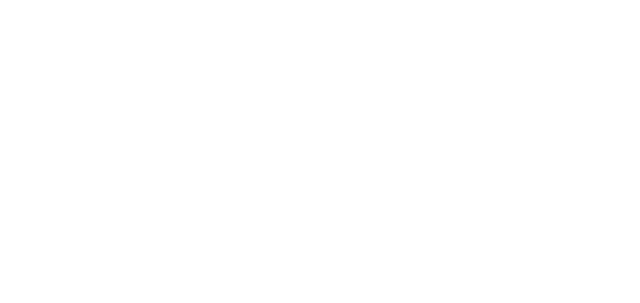
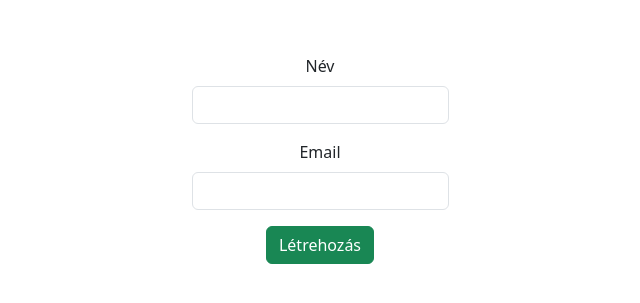
Before and after one commit to alexluczi/itmp-feladat, a React (Vite) app: page /mod in a window 1280 px wide. Shown: the part 241-544 px from the top of the page, without its empty margins (320-960 px from the left). Built offline with nearby package versions, Linux system fonts and the light colour scheme; the HTML template or start-up script is replaced by a standard one.

Commit message:
szerkeszte, törles, részletek - létrehozva

```diff
--- a/src/pages/Del.jsx
+++ b/src/pages/Del.jsx
@@ -1,21 +1,31 @@
-import { useParams } from 'react-router-dom';
 import { useState } from 'react';
 import axios from 'axios';
 
-function Del() {
-  const { id } = useParams();
-  const [result, setResult] = useState(null);
+function Del({ user, onDelete }) {
+  const [loading, setLoading] = useState(false);
+  const [error, setError] = useState(null);
 
-  const deleteUser = async () => {
+  const handleDelete = async () => {
+    setLoading(true);
+    setError(null);
     try {
-      const res = await axios.delete(`https://itmp.sulla.hu/users/${id}`);
-      setResult(res.data);
-    } catch (err) {
-      setResult(false);
+      await axios.delete(`https://itmp.sulla.hu/users/${user.id}`);
+      if (onDelete) onDelete();
+    } catch {
+      setError('Hiba történt a törléskor.');
     }
+    setLoading(false);
   };
 
-  return null;
+  if (!user) return null;
+
+  return (
+    <div>
+      <p>Biztosan törlöd ezt a felhasználót?</p>
+      <div><b>{user.name}</b> ({user.email})</div>
+      {error && <div className="alert alert-danger mt-2">{error}</div>}
+      <button className="btn btn-danger mt-3" onClick={handleDelete} disabled={loading}>Törlés</button>
+    </div>
+  );
 }
-
 export default Del;
--- a/src/pages/Mod.jsx
+++ b/src/pages/Mod.jsx
@@ -1,21 +1,40 @@
 import { useState } from 'react';
 import axios from 'axios';
 
-function Mod() {
+function Mod({ onCreate }) {
   const [name, setName] = useState('');
   const [email, setEmail] = useState('');
-  const [result, setResult] = useState(null);
+  const [loading, setLoading] = useState(false);
+  const [error, setError] = useState(null);
 
-  const createUser = async () => {
+  const handleSubmit = async (e) => {
+    e.preventDefault();
+    setLoading(true);
+    setError(null);
     try {
-      const res = await axios.post('https://itmp.sulla.hu/users', { name, email });
-      setResult(res.data);
-    } catch (err) {
-      setResult(false);
+      await axios.post('https://itmp.sulla.hu/users', { name, email });
+      setName('');
+      setEmail('');
+      if (onCreate) onCreate();
+    } catch {
+      setError('Hiba történt a létrehozáskor.');
     }
+    setLoading(false);
   };
 
-  return null;
+  return (
+    <form onSubmit={handleSubmit}>
+      <div className="mb-3">
+        <label className="form-label">Név</label>
+        <input type="text" className="form-control" value={name} onChange={e => setName(e.target.value)} required />
+      </div>
+      <div className="mb-3">
+        <label className="form-label">Email</label>
+        <input type="email" className="form-control" value={email} onChange={e => setEmail(e.target.value)} required />
+      </div>
+      <button type="submit" className="btn btn-success" disabled={loading}>Létrehozás</button>
+      {error && <div className="alert alert-danger mt-2">{error}</div>}
+    </form>
+  );
 }
-
 export default Mod;
--- a/src/pages/Single.jsx
+++ b/src/pages/Single.jsx
@@ -1,16 +1,27 @@
-import { useParams } from 'react-router-dom';
 import { useEffect, useState } from 'react';
 import axios from 'axios';
 
-function Single() {
-  const { id } = useParams();
-  const [user, setUser] = useState(null);
+function Single({ user }) {
+  const [details, setDetails] = useState(null);
   const [error, setError] = useState(null);
 
   useEffect(() => {
-    axios.get(`https://itmp.sulla.hu/users/${id}`)
-      .then(res => setUser(res.data))
-      .catch(() => setError(true));
-  }, [id]);
+    if (!user) return;
+    axios.get(`https://itmp.sulla.hu/users/${user.id}`)
+      .then(res => setDetails(res.data))
+      .catch(() => setError('Hiba történt a lekérdezéskor.'));
+  }, [user]);
+
+  if (!user) return null;
+  if (error) return <div className="alert alert-danger">{error}</div>;
+  if (!details) return <div>Betöltés...</div>;
+
+  return (
+    <div>
+      <div><b>Név:</b> {details.name}</div>
+      <div><b>Email:</b> {details.email}</div>
+      <div><b>ID:</b> {details.id}</div>
+    </div>
+  );
 }
 export default Single;
--- a/src/pages/Update.jsx
+++ b/src/pages/Update.jsx
@@ -1,23 +1,45 @@
-import { useParams } from 'react-router-dom';
-import { useState } from 'react';
+import { useState, useEffect } from 'react';
 import axios from 'axios';
 
-function Update() {
-  const { id } = useParams();
-  const [name, setName] = useState('');
-  const [email, setEmail] = useState('');
-  const [result, setResult] = useState(null);
+function Update({ user, onUpdate }) {
+  const [name, setName] = useState(user ? user.name : '');
+  const [email, setEmail] = useState(user ? user.email : '');
+  const [loading, setLoading] = useState(false);
+  const [error, setError] = useState(null);
 
-  const updateUser = async () => {
+  useEffect(() => {
+    setName(user ? user.name : '');
+    setEmail(user ? user.email : '');
+  }, [user]);
+
+  const handleSubmit = async (e) => {
+    e.preventDefault();
+    setLoading(true);
+    setError(null);
     try {
-      const res = await axios.put(`https://itmp.sulla.hu/users/${id}`, { name, email });
-      setResult(res.data);
-    } catch (err) {
-      setResult(false);
+      await axios.put(`https://itmp.sulla.hu/users/${user.id}`, { name, email });
+      if (onUpdate) onUpdate();
+    } catch {
+      setError('Hiba történt a frissítéskor.');
     }
+    setLoading(false);
   };
 
-  return null;
+  if (!user) return null;
+
+  return (
+    <form onSubmit={handleSubmit}>
+      <div className="mb-3">
+        <label className="form-label">Név</label>
+        <input type="text" className="form-control" value={name} onChange={e => setName(e.target.value)} required />
+      </div>
+      <div className="mb-3">
+        <label className="form-label">Email</label>
+        <input type="email" className="form-control" value={email} onChange={e => setEmail(e.target.value)} required />
+      </div>
+      <button type="submit" className="btn btn-primary" disabled={loading}>Mentés</button>
+      {error && <div className="alert alert-danger mt-2">{error}</div>}
+    </form>
+  );
 }
-
 export default Update;
```
